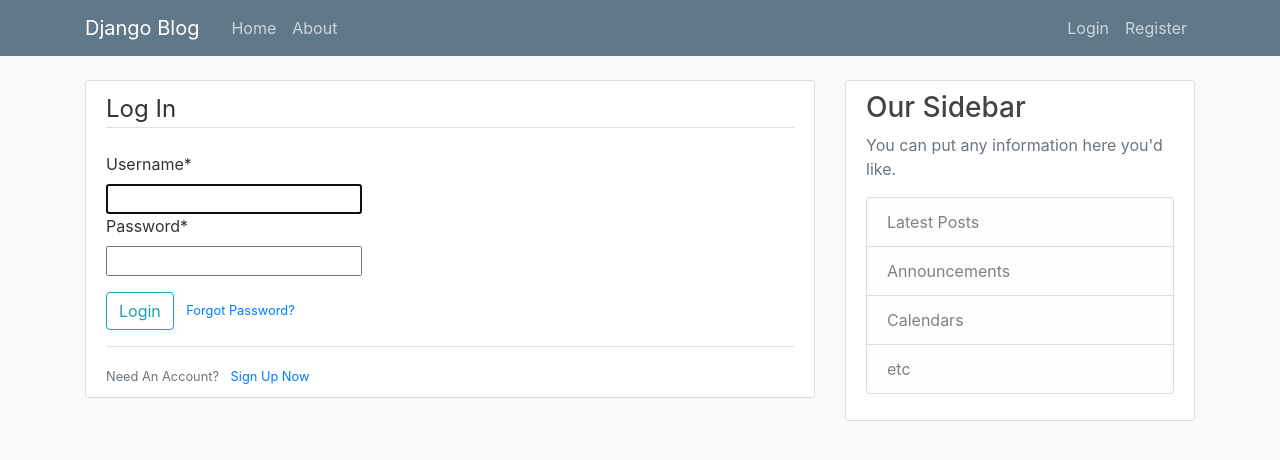
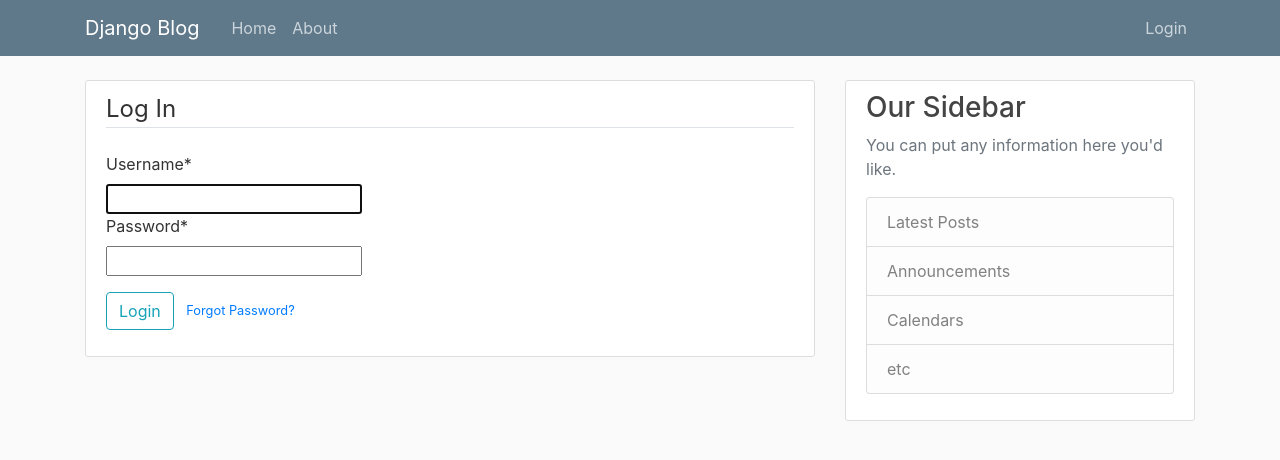
Before and after one commit to Simonm17/django_blog, a Django app: page /users/login/ in a window 1280 px wide. Shown: the top 460 px of the page. Run offline with Django 3.2, Linux system fonts and the light colour scheme; some libraries are stand-ins or nearby versions.

Commit message:
took out display for registering users

```diff
--- a/blog/templates/blog/base.html
+++ b/blog/templates/blog/base.html
@@ -39,7 +39,6 @@
                 <a class="nav-item nav-link" href="{% url 'logout' %}">Logout</a>
               {% else %}
                 <a class="nav-item nav-link" href="{% url 'login' %}">Login</a>
-                <a class="nav-item nav-link" href="{% url 'register' %}">Register</a>
               {% endif %}
             </div>
           </div>
--- a/blog/views.py
+++ b/blog/views.py
@@ -15,7 +15,7 @@ class PostListView(ListView):
         return context
 
 
-class PostCreateView(LoginRequiredMixin, CreateView):
+class PostCreateView(LoginRequiredMixin, UserPassesTestMixin, CreateView):
     model = Post
     fields = ['title', 'content']
     template_name = 'blog/post_form.html'
@@ -24,6 +24,8 @@ class PostCreateView(LoginRequiredMixin, CreateView):
         form.instance.author = self.request.user
         return super().form_valid(form)
 
+    def test_func(self):
+        return self.request.user.is_active
 
 class PostDetailView(DetailView):
     model = Post
--- a/users/templates/users/login.html
+++ b/users/templates/users/login.html
@@ -15,10 +15,5 @@
                 </small>
             </div>
         </form>
-        <div class="border-top pt-3">
-            <small class="text-muted">
-                Need An Account? <a class="ml-2" href="{% url 'register' %}">Sign Up Now</a>
-            </small>
-        </div>
     </div>
 {% endblock content %}
--- a/users/views.py
+++ b/users/views.py
@@ -11,3 +11,8 @@ class RegisterView(SuccessMessageMixin, FormView):
     template_name = 'users/register.html'
     success_url = '/'
     success_message = 'Your account has been created.'
+
+    def form_valid(self, form):
+        form.instance.is_active = False
+        form.save()
+        return super().form_valid(form)
```
